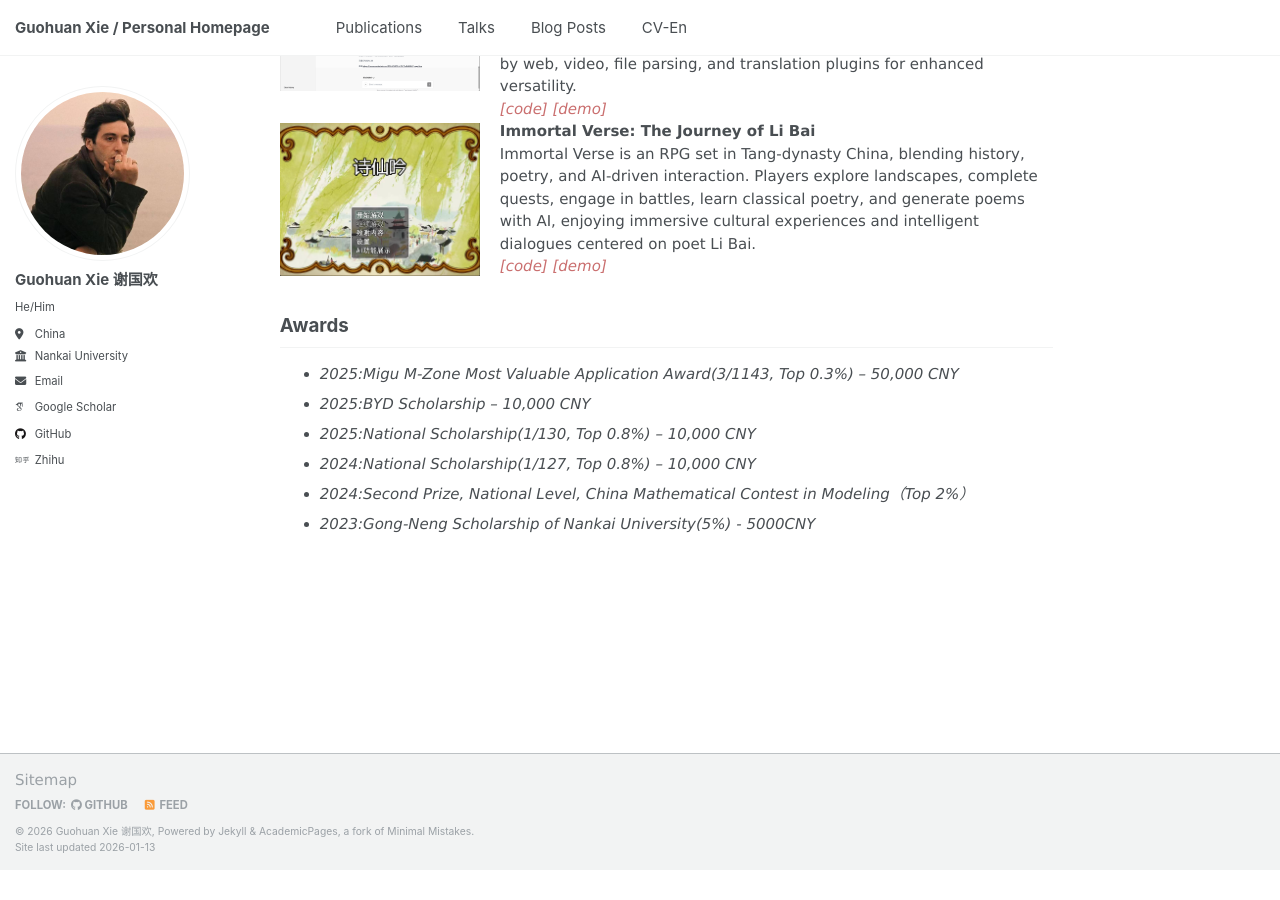
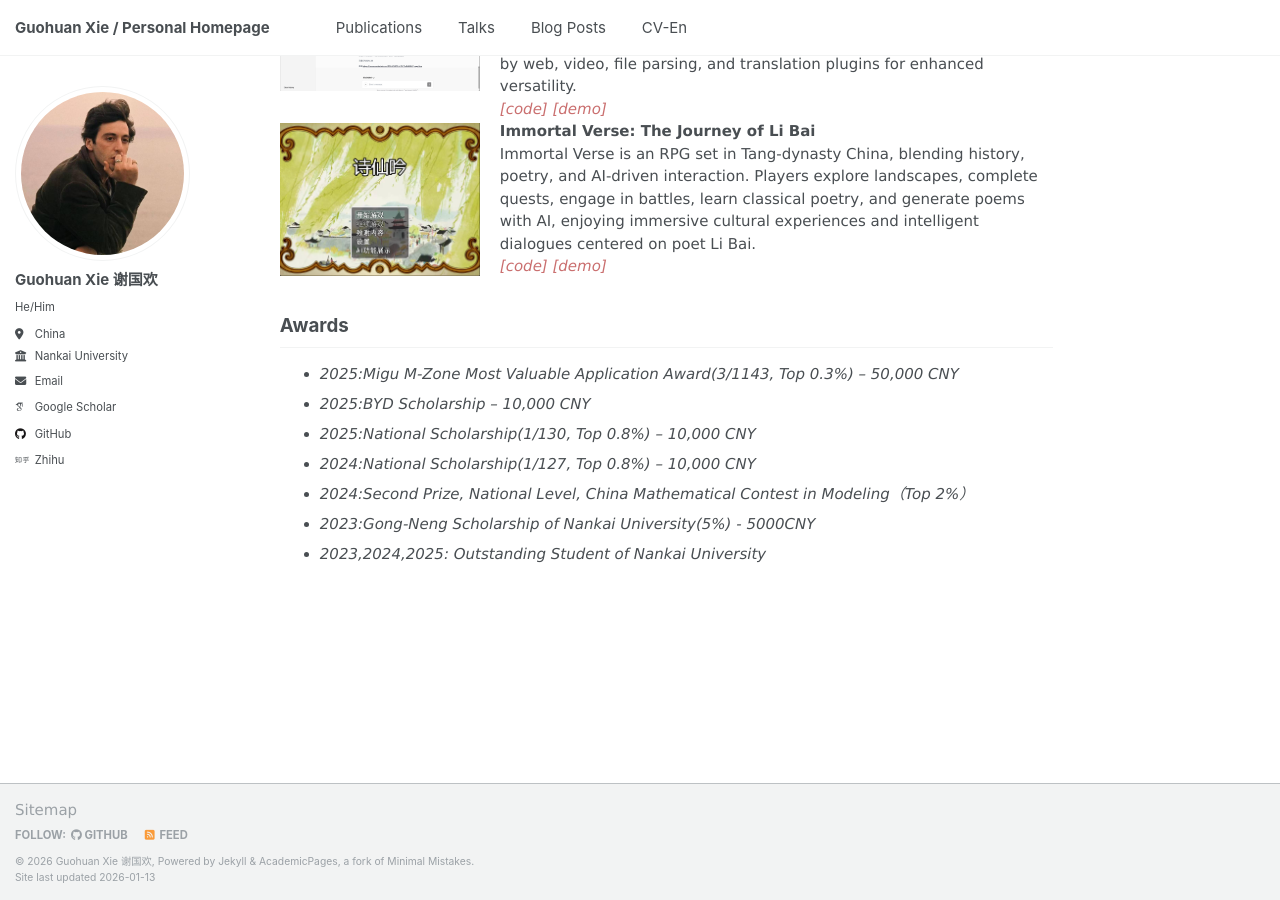
Before and after one commit to guohuan-xie/guohuan-xie.github.io, a Jekyll site: the page built from _pages/about.md, in a window 1280 px wide and 900 px high, scrolled down 1356 px. Built offline with Jekyll 4.4.1, drawn with Linux system fonts in a browser that asks for light colours; some web fonts are replaced; before the commit the page ends 2226 px from its top, so only the background shows below that.

Commit message:
outstanding

```diff
--- a/_pages/about.md
+++ b/_pages/about.md
@@ -121,3 +121,4 @@ Awards
 - *2024:National Scholarship(1/127, Top 0.8%) – 10,000 CNY*
 - *2024:Second Prize, National Level, China Mathematical Contest in Modeling（Top 2%）*
 - *2023:Gong-Neng Scholarship of Nankai University(5%) - 5000CNY*
+- *2023,2024,2025: Outstanding Student of Nankai University*
```
